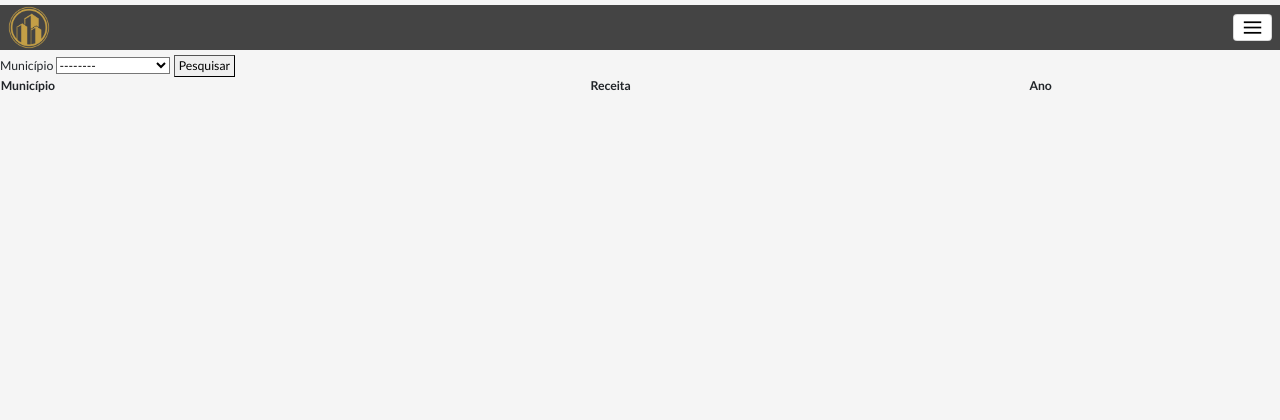
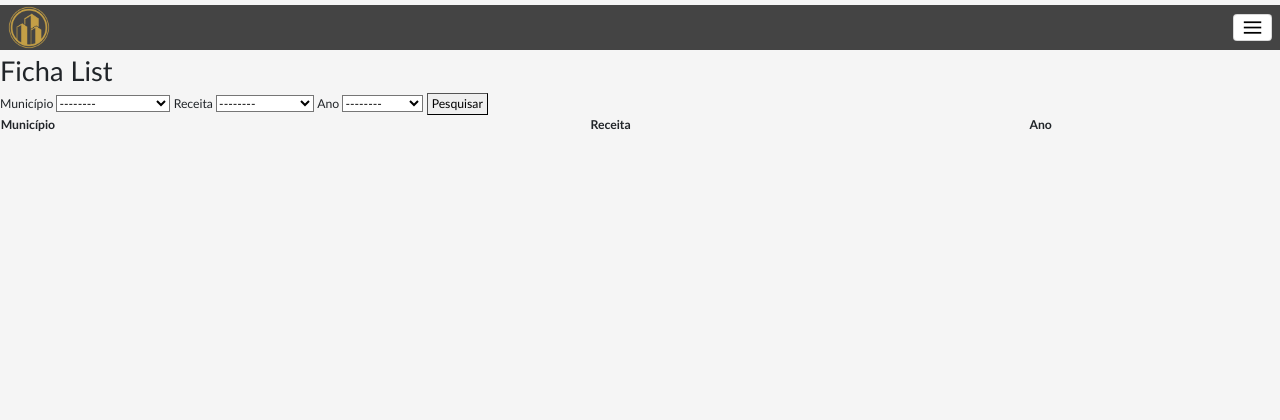
Before and after one commit to siconeli/processControl, a Django app: page /grafico/ficha/list/ in a window 1280 px wide. Shown: the top 420 px of the page. Run offline with Django 5.2, Linux system fonts and the light colour scheme; a user stored in the database is signed in; tables that the repository leaves empty hold one stand-in row (values such as "Sample post"); lists and menus that the app fills with data are empty; some libraries are stand-ins or nearby versions.

Commit message:
implementando cache para os filtros de fichas

```diff
--- a/apps/grafico/templates/grafico/ficha_list.html
+++ b/apps/grafico/templates/grafico/ficha_list.html
@@ -8,12 +8,30 @@
 
 {% block conteudo %}
 
+    <h1>Ficha List</h1>
+
     <form method="get" action="{% url 'ficha-list' %}">
         <label for="municipio">Município</label>
         <select name="municipio" id="municipio">
             <option value="">--------</option>
             {% for m in municipios %}
                 <option value="{{ m.id }}">{{ m.nome }}</option>
+            {% endfor %}
+        </select>
+
+        <label for="receita">Receita</label>
+        <select name="receita" id="receita">
+            <option value="">--------</option>
+            {% for r in receitas %}
+                <option value="{{ r.id }}">{{ r.nome }}</option>
+            {% endfor %}
+        </select>
+
+        <label for="ano">Ano</label>
+        <select name="ano" id="ano">
+            <option value="">--------</option>
+            {% for a in anos %}
+                <option value="{{ a.id }}">{{ a.nome }}</option>
             {% endfor %}
         </select>
 
--- a/apps/grafico/views.py
+++ b/apps/grafico/views.py
@@ -3,8 +3,10 @@ from django.views.generic.list import ListView
 from django.contrib.auth.mixins import LoginRequiredMixin
 from .models import Ficha
 from apps.municipios.models import Municipio
+from .models import Receita, Ano
 from django.urls import reverse
 from .forms import FichaForm, ValorMesForm
+from django.core.cache import cache
 
 # Imports para gerar gráfico
 import matplotlib
@@ -69,14 +71,65 @@ class FichaList(LoginRequiredMixin, ListView):
     template_name = 'grafico/ficha_list.html'
 
     def get_queryset(self):
+        usuario_id = self.request.user.id
+
+        filtros = {
+            'municipio': 'cache_key_municipio',
+            'receita': 'cache_key_receita',
+            'ano': 'cache_key_ano'
+        }
+
+        for filtro, cache_key in filtros.items():
+            valor_filtro = self.request.GET.get(filtro)
+            cache_key_usuario = f'{cache_key}_{usuario_id}'
+
+            if valor_filtro == '':
+                cache.delete(cache_key_usuario)
+            elif valor_filtro:
+                cache.set(cache_key_usuario, valor_filtro)
+
         municipio_input = self.request.GET.get('municipio')
         receita_input = self.request.GET.get('receita')
         ano_input = self.request.GET.get('ano')
 
+        cache_key_usuario_fichas_filtradas = f'fichas_filtradas_{usuario_id}'
+        cache_fichas_filtradas = cache.get(cache_key_usuario_fichas_filtradas)
+
         fichas_filtradas = self.model.objects.none()
 
-        if municipio_input:
-            fichas_filtradas = self.model.objects.filter(municipio_id=municipio_input).order_by('-ano')
+        if municipio_input or municipio_input and receita_input or municipio_input and ano_input:
+            fichas_filtradas = self.model.objects.all().order_by('-ano')
+
+            if municipio_input:
+                fichas_filtradas = fichas_filtradas.filter(municipio_id=municipio_input)
+            if receita_input:
+                fichas_filtradas = fichas_filtradas.filter(receita=receita_input)
+            if ano_input:
+                fichas_filtradas = fichas_filtradas.filter(ano=ano_input)
+
+        elif cache_fichas_filtradas is not None:
+            fichas_filtradas = cache_fichas_filtradas
+
+        elif cache.get(f'cache_key_municipio_{usuario_id}') or cache.get(f'cache_key_receita_{usuario_id}') or cache.get(f'cache_key_ano_{usuario_id}'):
+            fichas_filtradas = self.model.objects.all().order_by('-ano')
+
+            cache_municipio = cache.get(f'cache_key_municipio_{usuario_id}')
+            cache_receita = cache.get(f'cache_key_receita_{usuario_id}')
+            cache_ano = cache.get(f'cache_key_ano_{usuario_id}')
+
+            if cache_municipio:
+                fichas_filtradas = fichas_filtradas.filter(municipio_id=cache_municipio)
+
+            if cache_receita:
+                fichas_filtradas = fichas_filtradas.filter(receita=cache_receita)
+
+            if cache_ano:
+                fichas_filtradas = fichas_filtradas.filter(ano=cache_ano)
+
+        else:
+            fichas_filtradas = self.model.objects.none()
+
+        cache.set(cache_key_usuario_fichas_filtradas, fichas_filtradas)
 
         return fichas_filtradas
 
@@ -84,6 +137,8 @@ class FichaList(LoginRequiredMixin, ListView):
         context = super().get_context_data(**kwargs)
 
         context['municipios'] = Municipio.objects.filter(tipo_contrato='Assessoria', ativo=True).order_by('nome')
+        context['receitas'] = Receita.objects.all().order_by('nome')
+        context['anos'] = Ano.objects.all().order_by('nome')
         return context
 
 
```
Also changed, not shown: apps/registro/templates/atendimentos/atendimento_create.html (+11 -2 lines), test.png (deleted), teste.py (line endings or trailing spaces).
